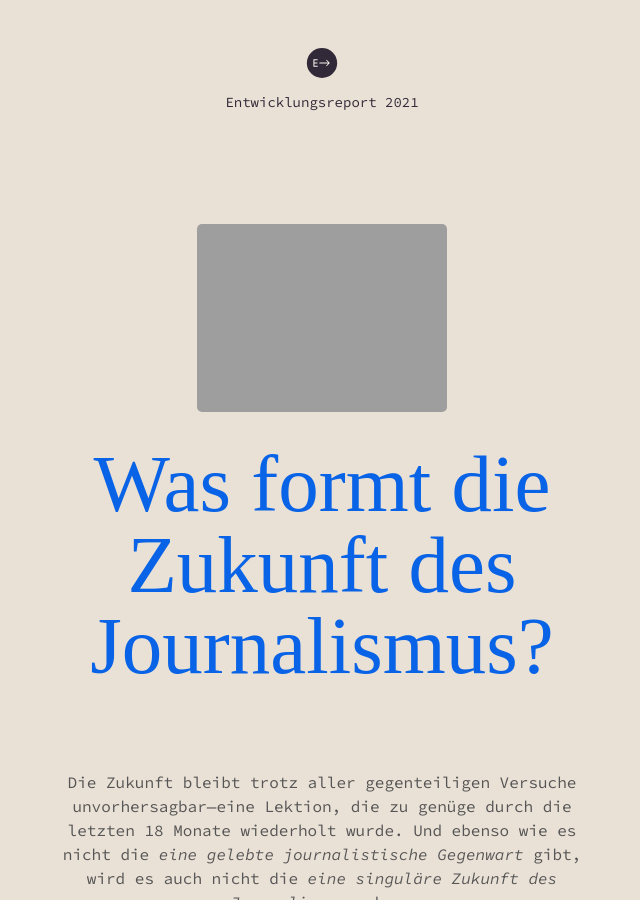
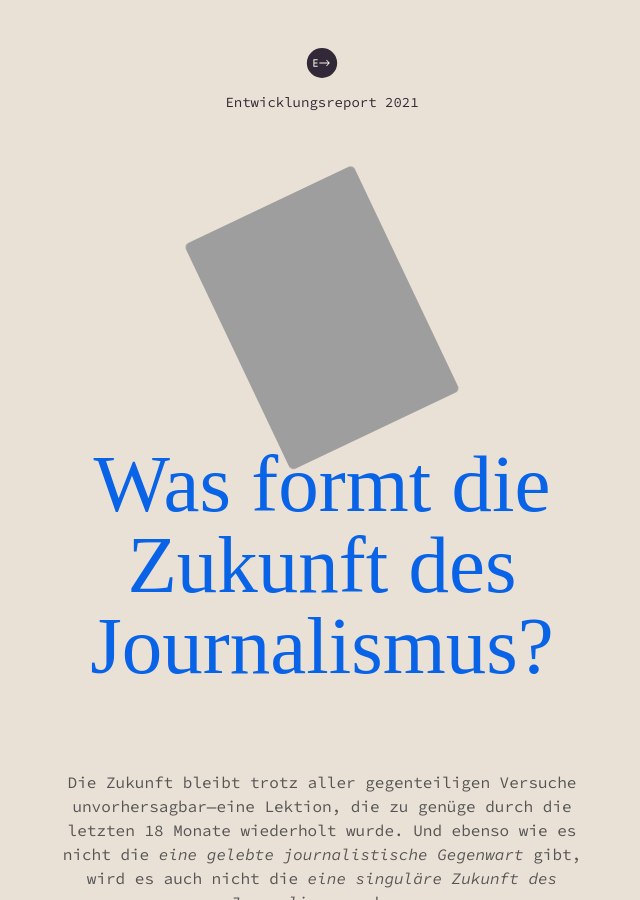
Before and after one commit to sz-innovation/entwicklungsreport-2021, a Jekyll site: the page built from index.html, in a window 1280 px wide and 900 px high. Shown: the whole window, without its empty margins (318-958 px from the left). Built offline with Jekyll 4.4.1, drawn with Linux system fonts in a browser that asks for light colours; some web fonts are replaced.

Commit message:
added animation

```diff
--- a/_sass/_layout.scss
+++ b/_sass/_layout.scss
@@ -34,7 +34,7 @@ nav ul {
     cursor: pointer;
 
     color: var(--main-contrast);
-    border: 0.5px solid var(--main-contrast);
+    border: 1px solid var(--main-contrast);
 
     -webkit-backdrop-filter: blur(3px);
     backdrop-filter: blur(3px);
--- a/_sass/_variables.scss
+++ b/_sass/_variables.scss
@@ -34,3 +34,18 @@
 .hover-contrast:hover {
     color: var(--main-contrast);
 }
+
+// ANIMATIONS
+
+@keyframes rotation {
+    from {
+      transform: rotate(0deg);
+    }
+    to {
+      transform: rotate(359deg);
+    }
+  }
+
+.rotate-slow {
+    animation: rotation 30s infinite linear;
+}
--- a/index.html
+++ b/index.html
@@ -4,7 +4,7 @@ title: Entwicklungsreport 2021
 ---
 <div>
     <div id="splash-header">
-        <p class="tc ma0"><img class="center w-25-l w-30-m w-50 50 ma0" src="{{site.url}}/img/splash-img.png"></p>
+        <p class="tc ma0"><img class="rotate-slow center w-25-l w-30-m w-50 50 ma0" src="{{site.url}}/img/splash-img.png"></p>
         <h1 class="pt4 junicode normal tc contrast-color">Was formt die Zukunft des Journalismus?</h1>
     </div>
     <h1 class="mt0 mb5 measure-wide center f5-ns f6 lh-copy tc mono txt-color-secondary lj-solid">Die Zukunft bleibt trotz aller gegenteiligen Versuche unvorhersagbar—eine Lektion, die zu genüge durch die letzten 18 Monate wiederholt wurde. Und ebenso wie es nicht die <i>eine gelebte journalistische Gegenwart</i> gibt, wird es auch nicht die <i>eine singuläre Zukunft des Journalismus</i> geben.</h1>
```
